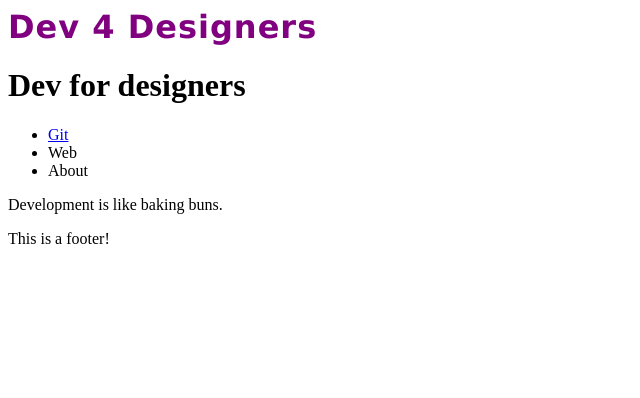
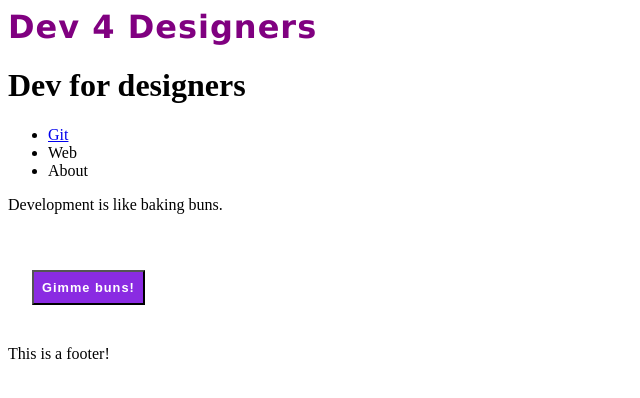
Before and after one commit to reaktor/development-for-designers, a Next.js app in the folder app/: page / in a window 1280 px wide. Shown: the top 398 px of the page, without its empty margins (0-640 px from the left). Built offline with nearby package versions, Linux system fonts and the light colour scheme.

Commit message:
add button for buns

```diff
--- /dev/null
+++ b/app/components/Button.jsx
@@ -0,0 +1,7 @@
+import styles from './Button.module.css';
+
+export default function Button() {
+    return (
+        <button className={styles.Button} onClick={() => alert("Here, have a bun.")}>Gimme buns!</button>
+    );
+}
--- /dev/null
+++ b/app/components/Button.module.css
@@ -0,0 +1,15 @@
+.Button {
+    margin: 40px 24px;
+    padding: 8px;
+    font-family: fantasy;
+    color: white;
+    font-weight: bold;
+    font-size: 0.8rem;
+    letter-spacing: 1px;
+    background-color: blueviolet;
+}
+
+.Logo a {
+    color: purple;
+    text-decoration: none;
+}
--- a/app/pages/index.jsx
+++ b/app/pages/index.jsx
@@ -1,6 +1,7 @@
 import Navi from "../components/Navi";
 import Logo from "../components/Logo";
 import Footer from "../components/Footer";
+import Button from "@/components/Button";
 
 
 export default function Home() {
@@ -13,6 +14,7 @@ export default function Home() {
       </header>
       <main>
         <p>Development is like baking buns.</p>
+        <Button />
       </main>
       <Footer />
     </>
```
